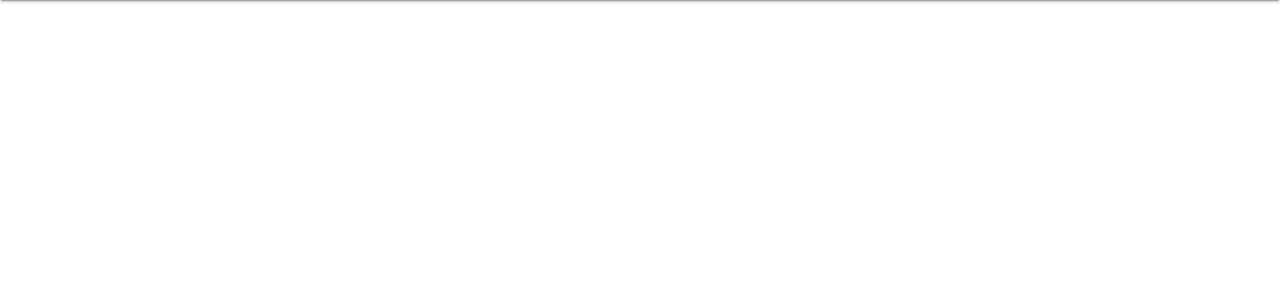
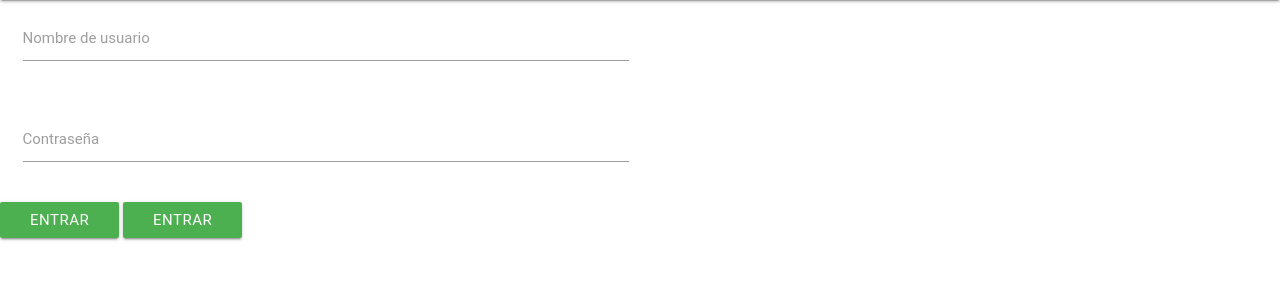
Before and after one commit to brunoramosmarino/Proyecto2017, a Django app: page / in a window 1280 px wide. Shown: the part 64-364 px from the top of the page. Run offline with Django 3.2, Linux system fonts and the light colour scheme; some libraries are stand-ins or nearby versions; some web fonts are replaced.

Commit message:
parte del login

```diff
--- a/Proyectoprogramacion3/canchas/futbol/templates/login.html
+++ b/Proyectoprogramacion3/canchas/futbol/templates/login.html
@@ -22,9 +22,35 @@
         <li><a href="collapsible.html">JavaScript</a></li>
       </ul>
     </div>
-  </nav>
+    </nav>
 
+        <div class="row">
 
+            <from class="col s12">
+
+                <div class="input-field col s6">
+                    <input id="username" type="text" class="validate">
+                    <label for="username">Nombre de usuario</label>
+                </div>
+
+                            </from>
+
+        </div>
+
+        <div class="row">
+
+            <from class="col s12">
+
+                <div class="input-field col s6">
+                    <input id="password" type="password" class="validate">
+                    <label for="password">Contraseña</label>
+                </div>
+            </from>
+
+        </div>
+
+        <a class="waves-effect waves-light btn green">Entrar</a>
+        <a class="waves-effect waves-light btn green">Entrar</a>
     </body>
 
 
--- a/Proyectoprogramacion3/canchas/futbol/views.py
+++ b/Proyectoprogramacion3/canchas/futbol/views.py
@@ -1,9 +1,15 @@
 # -*- coding: utf-8 -*-
 from __future__ import unicode_literals
-
 from django.shortcuts import render
+from django.contrib.auth.models import User
 # Create your views here.
 def Inicio(request):
     return render(request , 'inicio.html')
 def Login(request):
     return render (request, 'login.html')
+def Createuser (request):
+    mail=""
+    name=""
+    password=""
+    user = User.objects.create_user(name, mail, password)
+    user.save()
```
Also changed, not shown: Proyectoprogramacion3/canchas/db.sqlite3.
